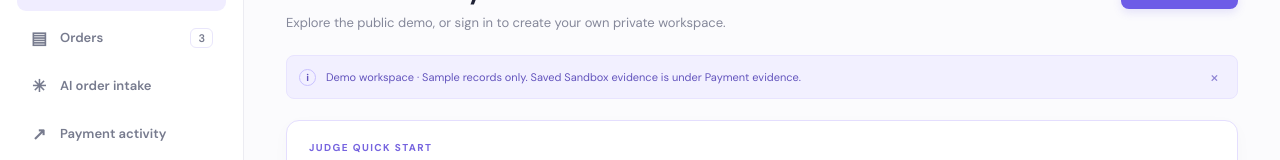
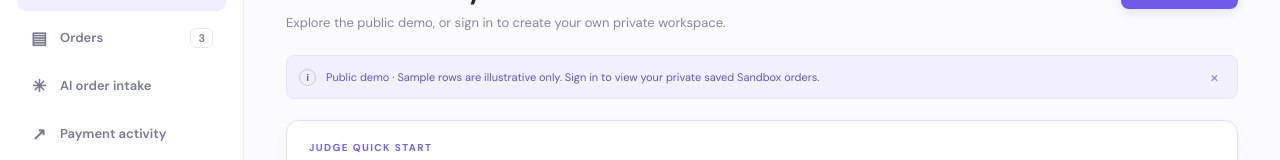
Before and after one commit to Moana-star/payproof-ai, a Next.js app: page / in a window 1280 px wide. Shown: the part 160-320 px from the top of the page. Built offline with nearby package versions, Linux system fonts and the light colour scheme; no server answers.

Commit message:
Clarify signed-in workspace and demo notices

```diff
--- a/app/page.tsx
+++ b/app/page.tsx
@@ -50,6 +50,7 @@ export default function Home() {
       setIsSignedIn(false);
       setOrdersSource("sample");
       setOrdersLoadNote("Public demo mode. Sign in to save and view your own Sandbox orders.");
+      setNotice("Public demo · Sample rows are illustrative only. Sign in to view your private saved Sandbox orders.");
       return;
     }
     let active = true;
@@ -58,6 +59,7 @@ export default function Home() {
         setOrders(initialOrders);
         setOrdersSource("sample");
         setOrdersLoadNote("Public demo mode. Sample rows are illustrative; sign in to see your own saved orders.");
+        setNotice("Public demo · Sample rows are illustrative only. Sign in to view your private saved Sandbox orders.");
         return;
       }
       try {
@@ -80,6 +82,7 @@ export default function Home() {
           setOrders([]);
           setOrdersSource("unavailable");
           setOrdersLoadNote("Order storage is not configured yet. Your account is signed in, but saved orders cannot be loaded.");
+          setNotice("Account signed in, but order storage is not configured. Do not treat sample rows as account records.");
           return;
         }
         const saved = (data.orders || []).map((order) => {
@@ -104,10 +107,14 @@ export default function Home() {
         setOrdersLoadNote(saved.length
           ? "Showing only orders saved to your account. Paid status comes from server-verified PayPal captures."
           : "Your workspace is ready. No saved orders yet; complete a Sandbox checkout to add one.");
+        setNotice(saved.length
+          ? "Private workspace · Showing only orders saved to your account. Payment evidence is available under Payment evidence."
+          : "Private workspace ready · No saved orders yet. Create a Sandbox order to begin.");
       } catch {
         if (!active) return;
         setOrdersSource("unavailable");
         setOrdersLoadNote("Your saved orders could not be loaded. Please refresh or check the Supabase configuration.");
+        setNotice("Your account is signed in, but saved orders could not be loaded. Refresh before relying on the dashboard.");
       }
     };
     const applySession = async (session: { access_token: string; user: { email?: string; user_metadata?: Record<string, unknown> } } | null) => {
@@ -138,7 +145,7 @@ export default function Home() {
   }, []);
   const [message, setMessage] = useState("");
   const [draft, setDraft] = useState<{ item: string; quantity: string; note: string } | null>(null);
-  const [notice, setNotice] = useState("Demo workspace · Sample records only. Saved Sandbox evidence is under Payment evidence.");
+  const [notice, setNotice] = useState("Checking workspace status…");
   const [showGuide, setShowGuide] = useState(false);
   const [checkoutLoading, setCheckoutLoading] = useState(false);
   const [draftLoading, setDraftLoading] = useState(false);
@@ -286,9 +293,9 @@ export default function Home() {
             <button className="primary-button" onClick={() => document.getElementById("intake")?.scrollIntoView({ behavior: "smooth" })}><span>＋</span> New order</button>
           </div>
 
-          {showGuide && <div className="guide-panel"><strong>How PayProof AI works</strong><p>Order messages become reviewable drafts. For a new checkout, PayProof AI verifies the PayPal Sandbox response server-side and attempts to save the verified order to Supabase. The dashboard rows shown here remain illustrative demo data.</p></div>}
+          {showGuide && <div className="guide-panel"><strong>How PayProof AI works</strong><p>Order messages become reviewable drafts. For a new checkout, PayProof AI verifies the PayPal Sandbox response server-side and attempts to save the verified order to Supabase. {isSignedIn ? "Your signed-in dashboard shows orders saved to your account." : "The public dashboard rows are illustrative demo data."}</p></div>}
 
-          <div className="notice" role="status"><span className="notice-icon">i</span><span>{notice}</span><button onClick={() => setNotice("Demo workspace · Sample records only. Saved Sandbox evidence is under Payment evidence.")} aria-label="Reset notice">×</button></div>
+          <div className="notice" role="status"><span className="notice-icon">i</span><span>{notice}</span><button onClick={() => setNotice(isSignedIn ? "Private workspace · Your saved Sandbox evidence is under Payment evidence." : "Public demo · Sample rows are illustrative only. Sign in to view your private saved Sandbox orders.")} aria-label="Reset notice">×</button></div>
 
           <section className="judge-quick-start" aria-label="Judge quick start">
             <div className="judge-quick-copy"><p className="eyebrow">JUDGE QUICK START</p><h2>Test the core workflow</h2><p>Prepare an order, verify a Sandbox capture, review saved evidence, then inspect reconciliation exceptions.</p></div>
```
